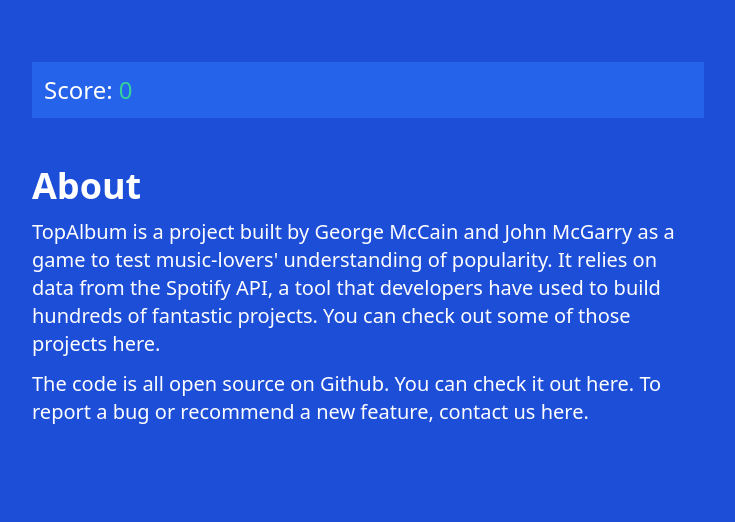
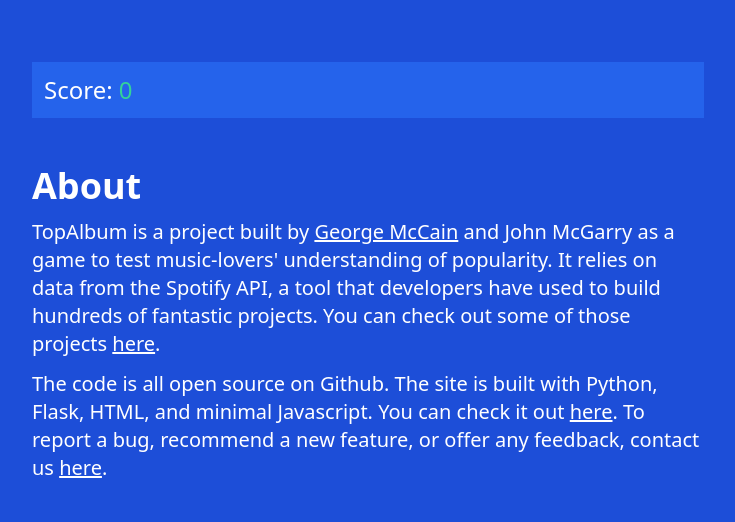
Before and after one commit to ghsmc/TopAlbum, a Flask app: template topalbum/templates/index.html in a window 1280 px wide. Shown: the part 494-1016 px from the top of the page, without its empty margins (272-1007 px from the left). Before the commit the page ends 918 px from the top, so only its background shows below. Run offline with Flask 2, Linux system fonts and the light colour scheme; the template is opened without the code that fills it, so the values that code supplies are empty; parts of the project's set-up code (start-up, migrations or seed data) failed here and were passed over.

Commit message:
added more albums

```diff
--- a/topalbum/app.py
+++ b/topalbum/app.py
@@ -14,7 +14,7 @@
 album_information = requests.get(
     "https://api.spotify.com/v1/albums",
     params={
-        "ids": "2vmjRfAgNyYIiFsHuUU8u9,1ATL5GLyefJaxhQzSPVrLX,0S0KGZnfBGSIssfF54WSJh,5zi7WsKlIiUXv09tbGLKsE,3arNdjotCvtiiLFfjKngMc,392p3shh2jkxUxY2VHvlH8,0ptlfJfwGTy0Yvrk14JK1I,6pwuKxMUkNg673KETsXPUV,41GuZcammIkupMPKH2OJ6I"
+        "ids": "2vmjRfAgNyYIiFsHuUU8u9,1ATL5GLyefJaxhQzSPVrLX,0S0KGZnfBGSIssfF54WSJh,5zi7WsKlIiUXv09tbGLKsE,3arNdjotCvtiiLFfjKngMc,392p3shh2jkxUxY2VHvlH8,0ptlfJfwGTy0Yvrk14JK1I,6pwuKxMUkNg673KETsXPUV,41GuZcammIkupMPKH2OJ6I,7gsWAHLeT0w7es6FofOXk1,0FgZKfoU2Br5sHOfvZKTI9,6b7ycwe2rxq6FkaupNuGoS,6GphKx2QAPRoVGWE9D7ou8,3PRoXYsngSwjEQWR5PsHWR,6YabPKtZAjxwyWbuO9p4ZD,50o7kf2wLwVmOTVYJOTplm,2v6ANhWhZBUKkg6pJJBs3B,5U4dnRZsfW8NmwBBkELFPh,6FCzvataOZh68j8OKzOt9a,4NP1rhnsPdYpnyJP0p0k0L"
     },
     headers={"Authorization": SPOTIFY_AUTHORIZATION},
 ).json()
--- a/topalbum/templates/index.html
+++ b/topalbum/templates/index.html
@@ -50,14 +50,13 @@
 
         <h1 class="text-4xl font-bold text-left text-white pt-6 mt-6 mb-3">About</h1>
         <p class="text-xl">
-            TopAlbum is a project built by <a href="https://gmccain.com">George McCain</a> and John McGarry as a game to
+            TopAlbum is a project built by <a class="underline" href="https://gmccain.com">George McCain</a> and John McGarry as a game to
             test music-lovers' understanding of popularity. It relies on data from the Spotify API, a tool that
-            developers have used to build hundreds of fantastic projects. You can check out some of those projects here.
+            developers have used to build hundreds of fantastic projects. You can check out some of those projects <a class="underline" href="https://developer.spotify.com/community/showcase/">here</a>.
         </p>
 
         <p class="text-xl mt-3 mb-10">
-            The code is all open source on Github. You can check it out <a href="github.com/ghsmc/topalbum">here</a>. To
-            report a bug or recommend a new feature, contact us here.
+            The code is all open source on Github. The site is built with Python, Flask, HTML, and minimal Javascript. You can check it out <a class="underline" href="https://github.com/ghsmc/TopAlbum">here</a>. To report a bug, recommend a new feature, or offer any feedback, contact us <a class="underline" href="mailto:georgemccain88@gmail.com">here</a>.
         </p>
 
         <script>
```
